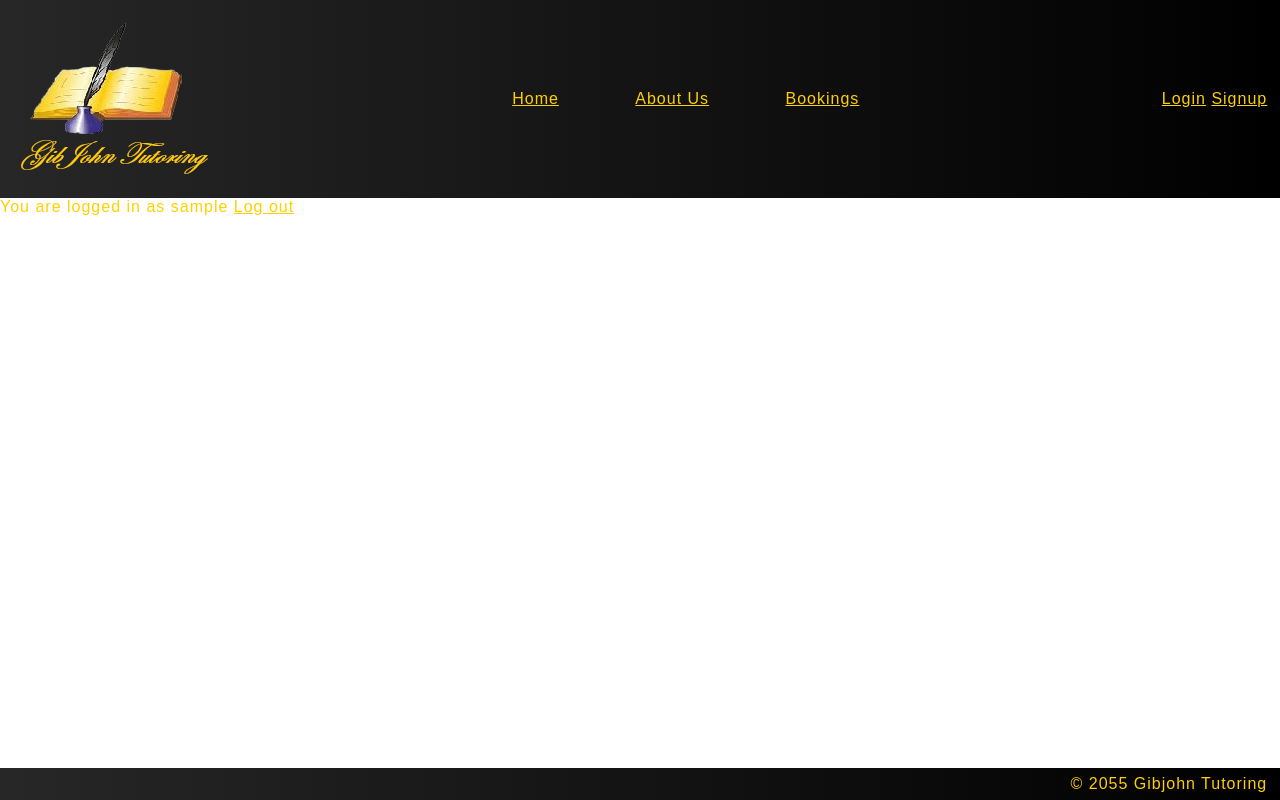
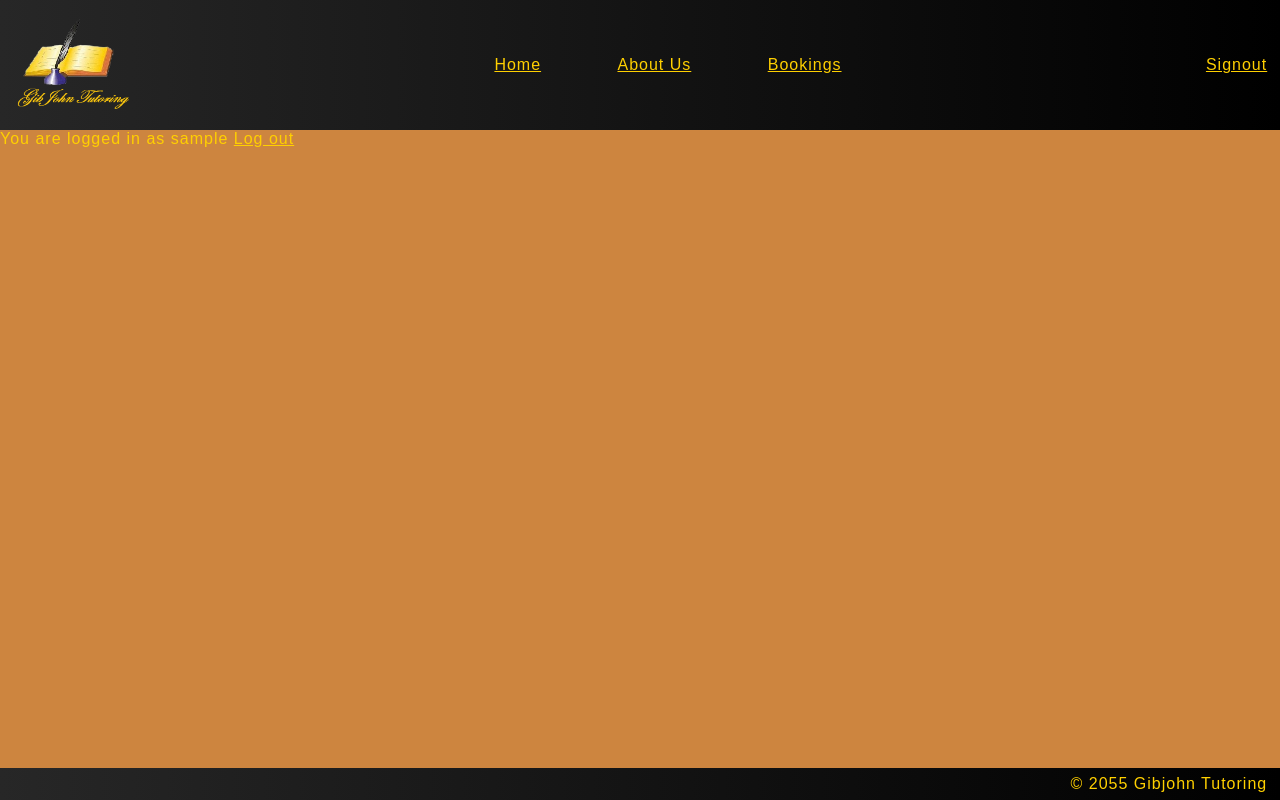
Before and after one commit to Trnket/GibJohn-Tutoring-Current, a Flask app: page /bookings in a window 1280 px wide. Run offline with Flask 3, Linux system fonts and the light colour scheme; the visitor is signed in with stand-in values (Sample User, id 1).

Commit message:
Signout and background

```diff
--- a/app.py
+++ b/app.py
@@ -88,8 +88,8 @@ def bookings():
     return render_template("bookings.html", username = session.get("username"))
 
 #This section logsout the users when called
-@app.route("/logout")
-def logout():
+@app.route("/signout")
+def signout():
     session.clear()
     return redirect("/")
 
--- a/static/layout_style.css
+++ b/static/layout_style.css
@@ -53,3 +53,7 @@ justify-content: space-evenly;
 a:hover {
     color: #ffd000;
 }
+
+body {
+    background-color:peru
+}
--- a/templates/bookings.html
+++ b/templates/bookings.html
@@ -4,7 +4,7 @@
 
     {% if username %}
 
-    You are logged in as {{ username }}  <a href="{{url_for('logout')}}">Log out</a>
+    You are logged in as {{ username }}  <a href="{{url_for('signout')}}">Log out</a>
 
     {% else %}
 
--- a/templates/layout.html
+++ b/templates/layout.html
@@ -11,7 +11,7 @@
 
     <header>
         <div>
-            <img id="logo1" src="{{url_for('static', filename=('GibJohn_Tutoring.png'))}}">
+            <img id="logo1" src="{{url_for('static', filename=('GibJohn_Tutoring.png'))}}" height="100px">
         </div>
 
         <div class="navbar_middle">
@@ -20,10 +20,21 @@
             <a href="{{url_for('bookings')}}"> Bookings</a>
         </div>
 
+        {% if username %}
+
+        <div>
+            <a id="Signout" href="{{url_for('signout')}}">Signout</a>
+        </div>
+
+        {% else %}
+
+
         <div class="Login_Signup">
             <a id="Login" href="{{url_for('login')}}">Login</a>
             <a id="Signup" href="{{url_for('signup')}}">Signup</a>
         </div>
+
+        {% endif %}
 
     </header>
     {% block body %}{% endblock %}
```
Also changed, not shown: 1 other file.
